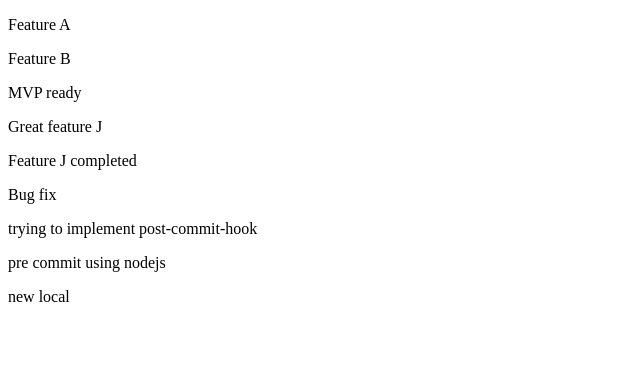
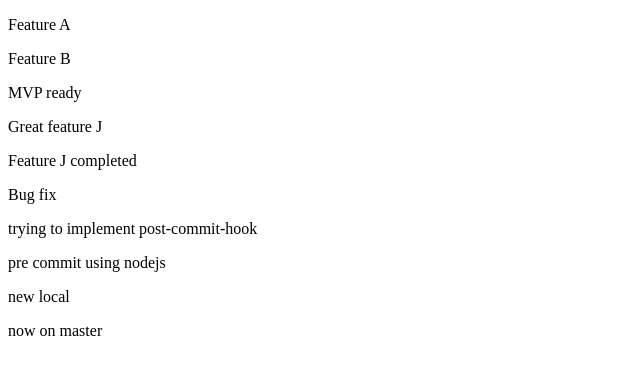
Before and after one commit to omhconsultinginc/first_repo, a plain HTML site: page index.html in a window 1280 px wide. Shown: the whole page, without its empty margins (0-640 px from the left). Drawn offline with Linux system fonts and the light colour scheme.

Commit message:
new local

```diff
--- a/index.html
+++ b/index.html
@@ -16,5 +16,6 @@
     <p>trying to implement post-commit-hook</p>
     <p>pre commit using nodejs</p>
     <p>new local</p>
+    <p>now on master</p>
   </body>
 </html>
```
